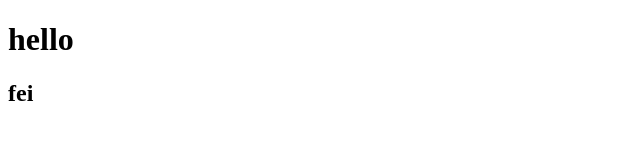
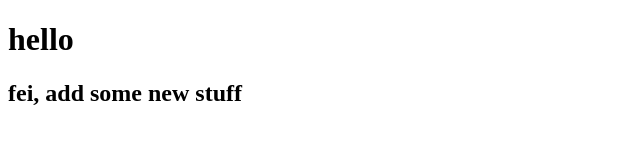
Before and after one commit to faypan2023/demo1213, a plain HTML site: page root/index.html in a window 1280 px wide. Shown: the whole page, without its empty margins (0-640 px from the left). Drawn offline with Linux system fonts and the light colour scheme.

Commit message:
local update

```diff
--- a/root/index.html
+++ b/root/index.html
@@ -6,6 +6,6 @@
 </head>
 <body>
     <h1>hello</h1>
-    <h2>fei</h2>
+    <h2>fei, add some new stuff</h2>
 </body>
 </html>
```
